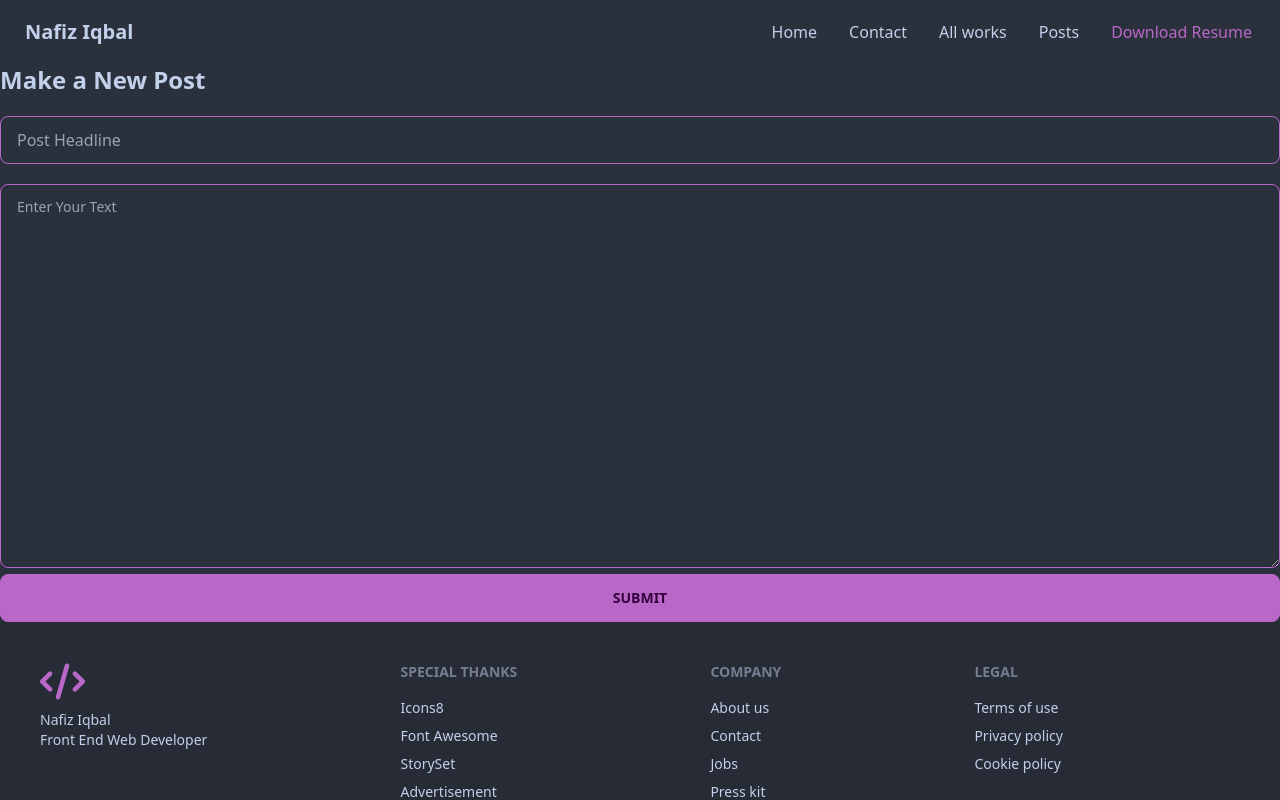
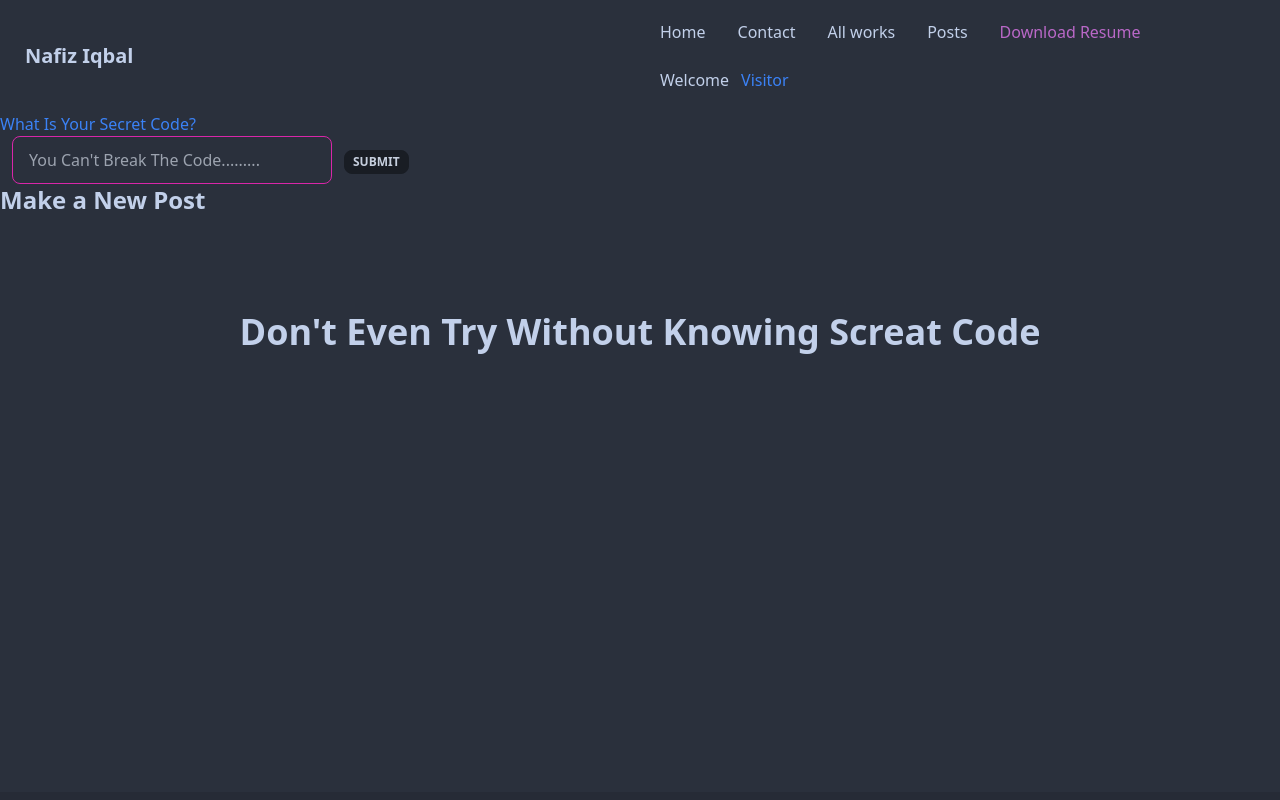
Before and after one commit to naffiziqbal/portfolio-client-side, a React (Vite) app: page /newpost in a window 1280 px wide. Shown: the top 800 px of the page. Built offline with nearby package versions, Linux system fonts and the light colour scheme; no server answers.

Commit message:
Making Post Secure

```diff
--- /dev/null
+++ b/src/Components/Modal/Modal.jsx
@@ -0,0 +1,23 @@
+import React from "react";
+
+const Modal = () => {
+    const handleForm =(e)=>{
+        e.preventDefault();
+        const form = e.target;
+        const name  = form.name.value;
+        console.log(name)
+    }
+  return (
+    <div className="w-">
+      What Is Your Name?
+      <input
+        type="text"
+        placeholder="Type here"
+        name="name"
+        className="input input-bordered input-secondary w-full max-w-xs"
+      />
+    </div>
+  );
+};
+
+export default Modal;
--- a/src/Components/Pages/Home/Home.jsx
+++ b/src/Components/Pages/Home/Home.jsx
@@ -8,6 +8,7 @@ import Skills from "./Sections/Skills";
 const Home = () => {
   // const
   return (
+    <>
     <div className="">
       <Banners />
       <About/>
@@ -15,6 +16,7 @@ const Home = () => {
       <BestWork />
       <Contact/>
     </div>
+    </>
   );
 };
 
--- a/src/Components/Pages/Home/Sections/BestWork.jsx
+++ b/src/Components/Pages/Home/Sections/BestWork.jsx
@@ -37,7 +37,7 @@ const BestWork = () => {
         {" "}
         {data.map((data) => (
           <SwiperSlide>
-            <div key={data.id} className="card  bg-base-100 shadow-xl">
+            <div key={data._id} className="card  bg-base-100 shadow-xl">
               <figure>
                 <PhotoProvider>
                   <PhotoView src={data.Img}>
--- a/src/Components/Pages/Posts/NewPost.jsx
+++ b/src/Components/Pages/Posts/NewPost.jsx
@@ -1,8 +1,11 @@
 import React from "react";
+import { useState } from "react";
 import { useEffect } from "react";
 import Swal from "sweetalert2";
 
 const NewPost = () => {
+  const [user, setUser] = useState([]);
+  const [name, setName] = useState([]);
   const handlePost = (e) => {
     e.preventDefault();
     const form = e.target;
@@ -32,9 +35,36 @@ const NewPost = () => {
       });
     console.log(postData);
   };
+
+  const handleForm = (e) => {
+    e.preventDefault();
+    const form = e.target;
+    const name = form.name.value;
+    setName(name);
+    console.log(name);
+  };
+  useEffect(() => {
+    fetch("http://localhost:5000/user")
+      .then((res) => res.json())
+      .then((data) => setUser(data));
+  }, []);
   return (
     <div className="mx-auto container">
+      <div className="w-">
+        <p className="text-blue-500">What Is Your Secret Code?</p>
+        <form onSubmit={handleForm}>
+          <input
+            type="text"
+            placeholder="You Can't Break The Code........."
+            name="name"
+            className=" mx-3 input input-bordered input-secondary w-full max-w-xs"
+            onKeyUp={handleForm}
+          />
+          <input type="submit" className="btn btn-xs " />
+        </form>
+      </div>
       <p className="text-2xl font-bold">Make a New Post</p>
+      {user.user === name ? (
         <form onSubmit={handlePost}>
           <label>
             <input
@@ -55,6 +85,11 @@ const NewPost = () => {
             className="w-full btn btn-primary"
           />
         </form>
+      ) : (
+        <p className="text-4xl font-semibold text-center h-96 my-24">
+          Don't Even Try Without Knowing Screat Code
+        </p>
+      )}
     </div>
   );
 };
--- a/src/Components/Shared/Header/Header.jsx
+++ b/src/Components/Shared/Header/Header.jsx
@@ -1,8 +1,16 @@
-import React from "react";
+import React, { useEffect } from "react";
+import { useState } from "react";
 import { Link } from "react-router-dom";
 import "./Header.css";
 
 const Header = () => {
+  const [user, setUser] = useState([]);
+  // useEffect(() => {
+  //   fetch(`http://localhost:5000/user`)
+  //     .then((res) => res.json())
+  //     .then((data) => setUser(data));
+  // }, []);
+  console.log(user);
   const menuItems = {
     menuites: (
       <>
@@ -26,6 +34,15 @@ const Header = () => {
           >
             Download Resume
           </a>
+        </li>
+        <li>
+          {" "}
+          <p>
+            Welcome{" "}
+            <p className="text-blue-500">
+              {user.user === "Nafiz Iqbal" ? user.user : "Visitor"}
+            </p>{" "}
+          </p>
         </li>
       </>
     ),
```
Lines whose indentation alone changed are shown as unchanged.
